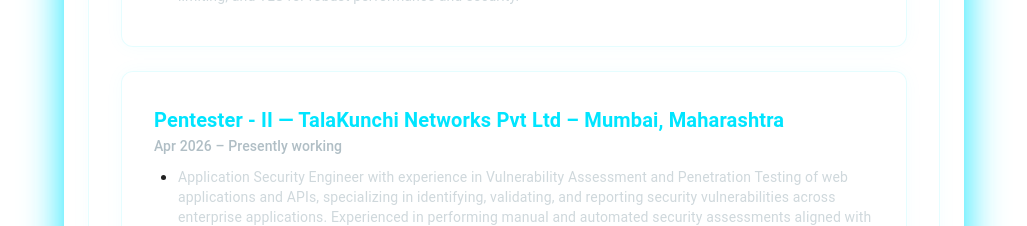
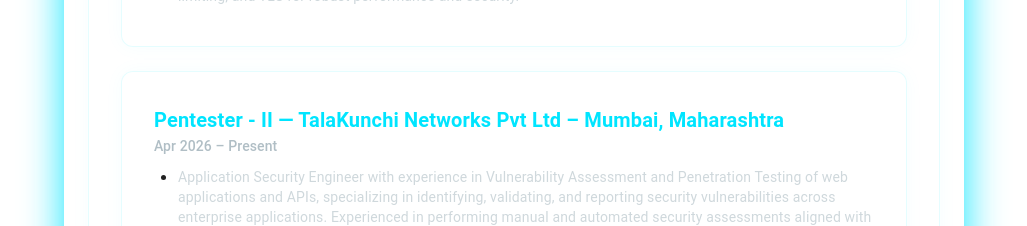
Before and after one commit to ishi-tapal/portfolio, a React (Vite) app: page / in a window 1280 px wide. Shown: the part 1700-1926 px from the top of the page, without its empty margins (126-1153 px from the left). Built offline with nearby package versions, Linux system fonts and the light colour scheme.

Commit message:
latest changes of 26-Jun

```diff
--- a/src/App.jsx
+++ b/src/App.jsx
@@ -152,7 +152,7 @@
   {
     title: "Pentester - II",
     company: "TalaKunchi Networks Pvt Ltd – Mumbai, Maharashtra",
-    date: "Apr 2026 – Presently working",
+    date: "Apr 2026 – Present",
     points: [
       "Application Security Engineer with experience in Vulnerability Assessment and Penetration Testing of web applications and APIs, specializing in identifying, validating, and reporting security vulnerabilities across enterprise applications. Experienced in performing manual and automated security assessments aligned with OWASP Top 10, OWASP API Security Top 10, and Secure SDLC practices. Proficient in authentication and authorization testing, session management, access control validation, business logic testing, API security testing, vulnerability verification, risk assessment, and remediation guidance. Adept at collaborating with development teams to strengthen application security throughout the software development lifecycle. Hands-on experience with Burp Suite, Python, Java, JavaScript, Node.js, Spring Boot, React, AngularJS, Postman, Git, Splunk, and Elasticsearch to analyze application architecture and support comprehensive security assessments"
   ],
```
